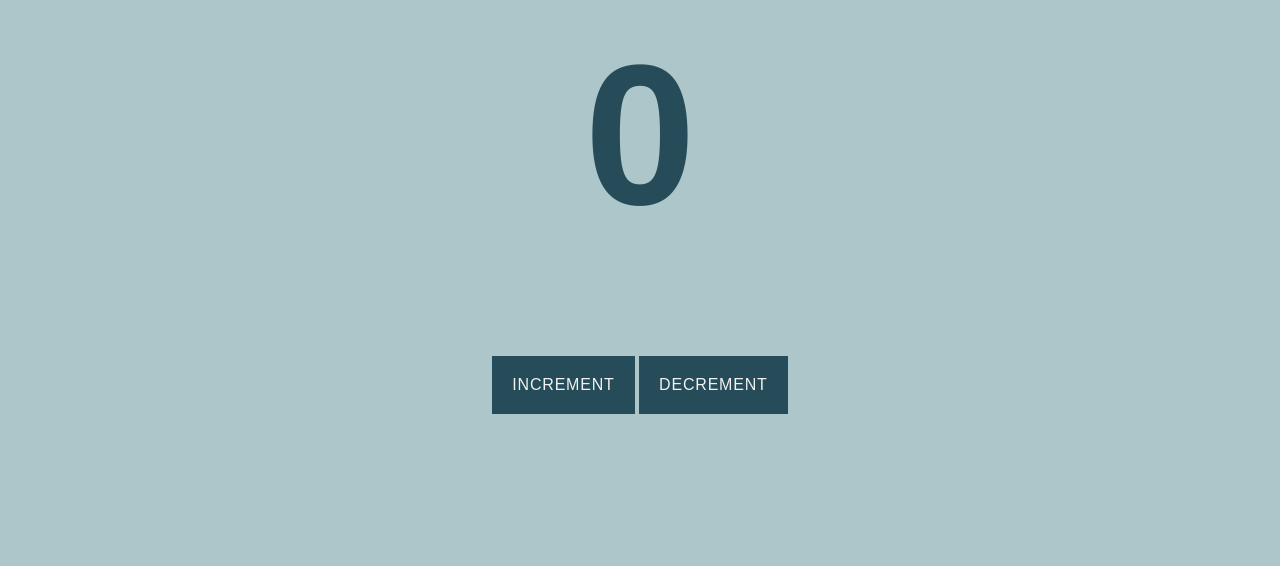
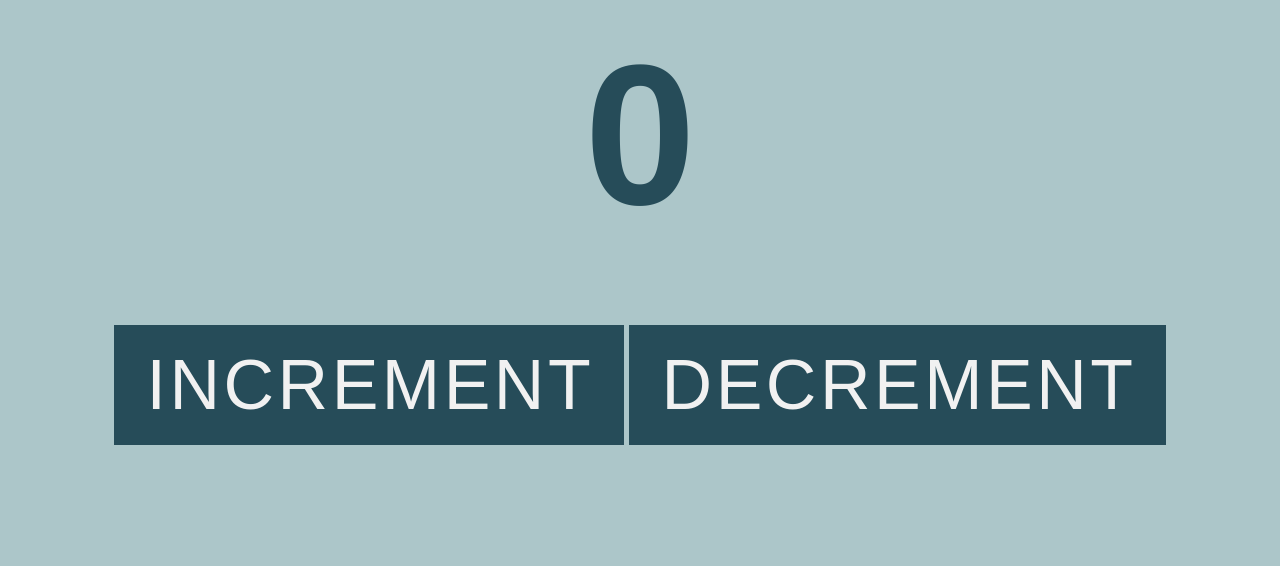
Before and after one commit to svdf18/variables-and-outputs, a plain HTML site: page index.html in a window 1280 px wide. Shown: the part 80-646 px from the top of the page. Drawn offline with Linux system fonts and the light colour scheme.

Commit message:
Update app.css

```diff
--- a/app.css
+++ b/app.css
@@ -28,7 +28,7 @@ main {
 
 button {
     font-weight: 300;
-    font-size: 1em;
+    font-size: 70px;
     text-align: center;
     cursor: pointer;
     border: none;
@@ -37,12 +37,13 @@ button {
     background-color: rgb(38, 76, 89);
     letter-spacing: 0.05em;
     text-transform: uppercase;
-    padding: 20px;
+    padding: 20px 30px 20px 33px;
 }
 
 #number {
     font-size: 200px;
     font-weight: bold;
+    margin: 0;
 }
 
 #message {
```
